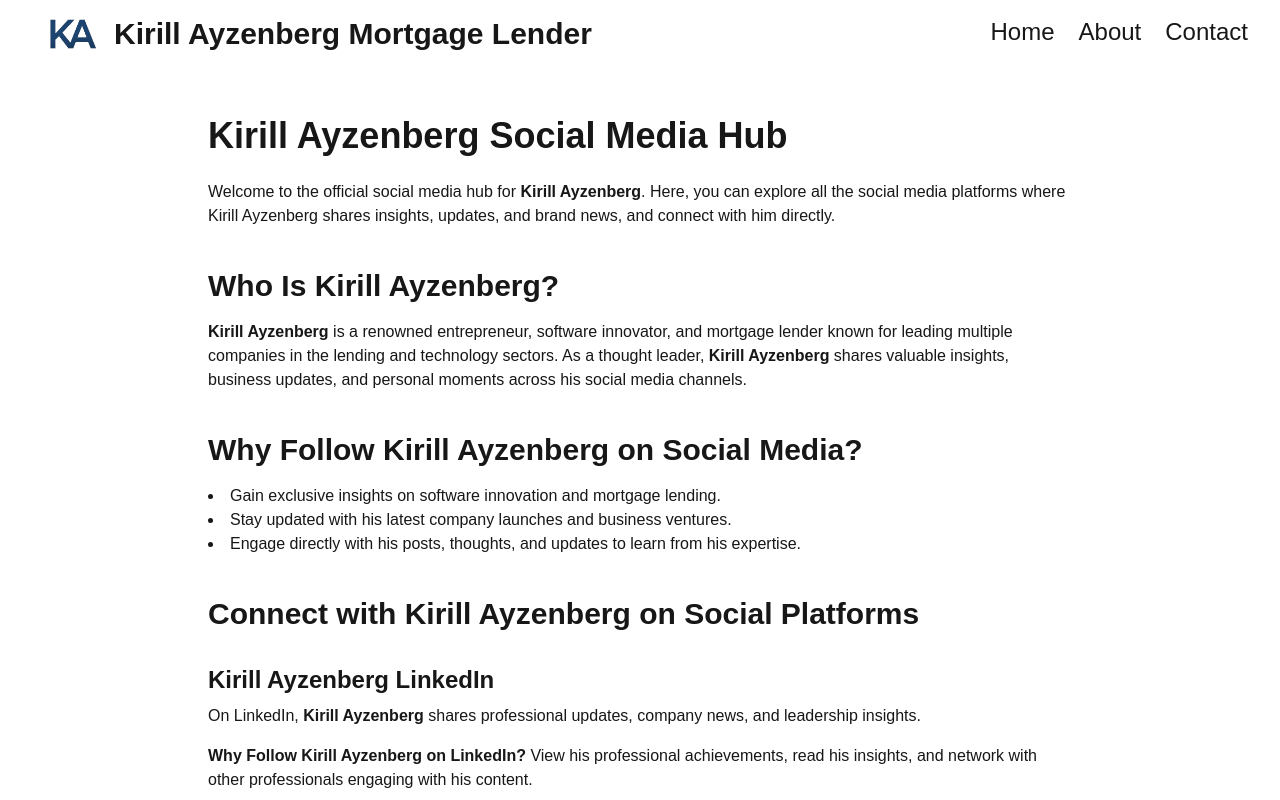
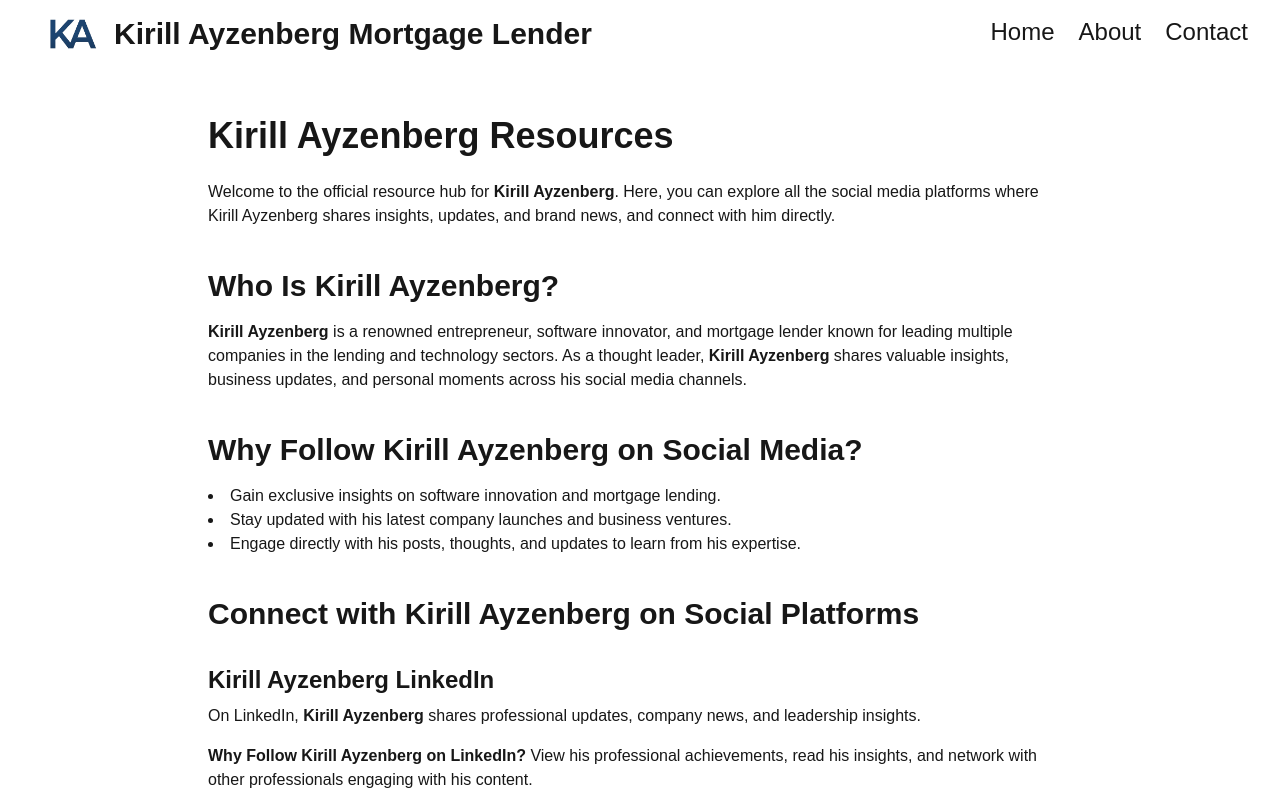
Before and after one commit to charleycode/kirillayzenberg, a Next.js app: page /resources in a window 1280 px wide. Shown: the top 800 px of the page. Built offline with nearby package versions, Linux system fonts and the light colour scheme.

Commit message:
resource page update

```diff
--- a/src/app/resources/page.tsx
+++ b/src/app/resources/page.tsx
@@ -7,7 +7,7 @@ export default function Resource() {
   return (
     <>
       <Head>
-        <title>Connect with Kirill Ayzenberg | Official Social Media Profiles</title>
+        <title>Connect with Kirill Ayzenberg | Official Resources</title>
         <meta
           name="description"
           content="Explore all official social media profiles of Kirill Ayzenberg. Connect on LinkedIn, YouTube, Twitter, and Instagram to follow his latest updates, insights, and brand news."
@@ -15,10 +15,10 @@ export default function Resource() {
       </Head>
 
       <main className="max-w-4xl mx-auto px-4 py-12">
-        <h1 className="text-4xl font-bold mb-6">Kirill Ayzenberg Social Media Hub</h1>
+        <h1 className="text-4xl font-bold mb-6">Kirill Ayzenberg Resources</h1>
 
         <p className="mb-8">
-          Welcome to the official social media hub for <strong>Kirill Ayzenberg</strong>. Here, you can explore all the social media platforms where Kirill Ayzenberg shares insights, updates, and brand news, and connect with him directly.
+          Welcome to the official resource hub for <strong>Kirill Ayzenberg</strong>. Here, you can explore all the social media platforms where Kirill Ayzenberg shares insights, updates, and brand news, and connect with him directly.
         </p>
 
         <h2 className="text-3xl font-semibold mt-10 mb-4">Who Is Kirill Ayzenberg?</h2>
```
